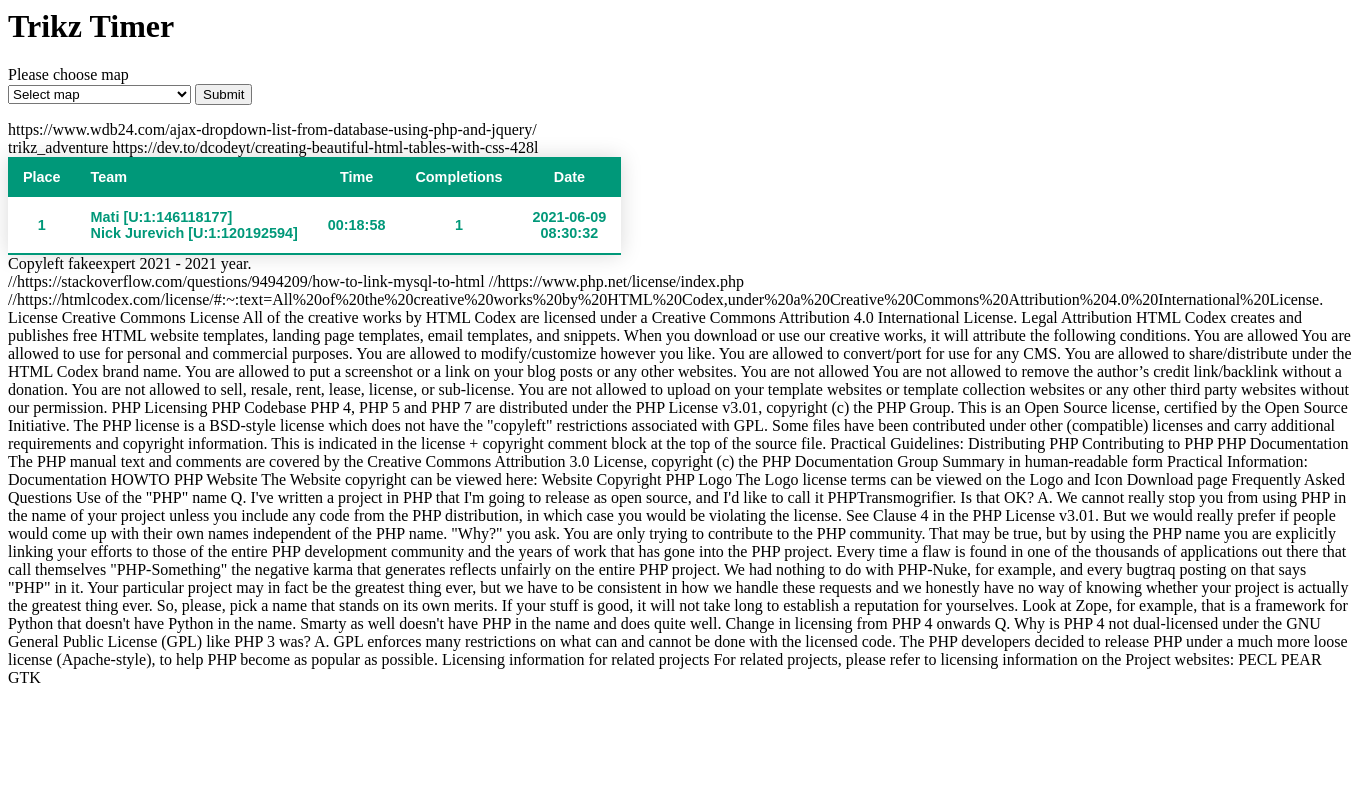
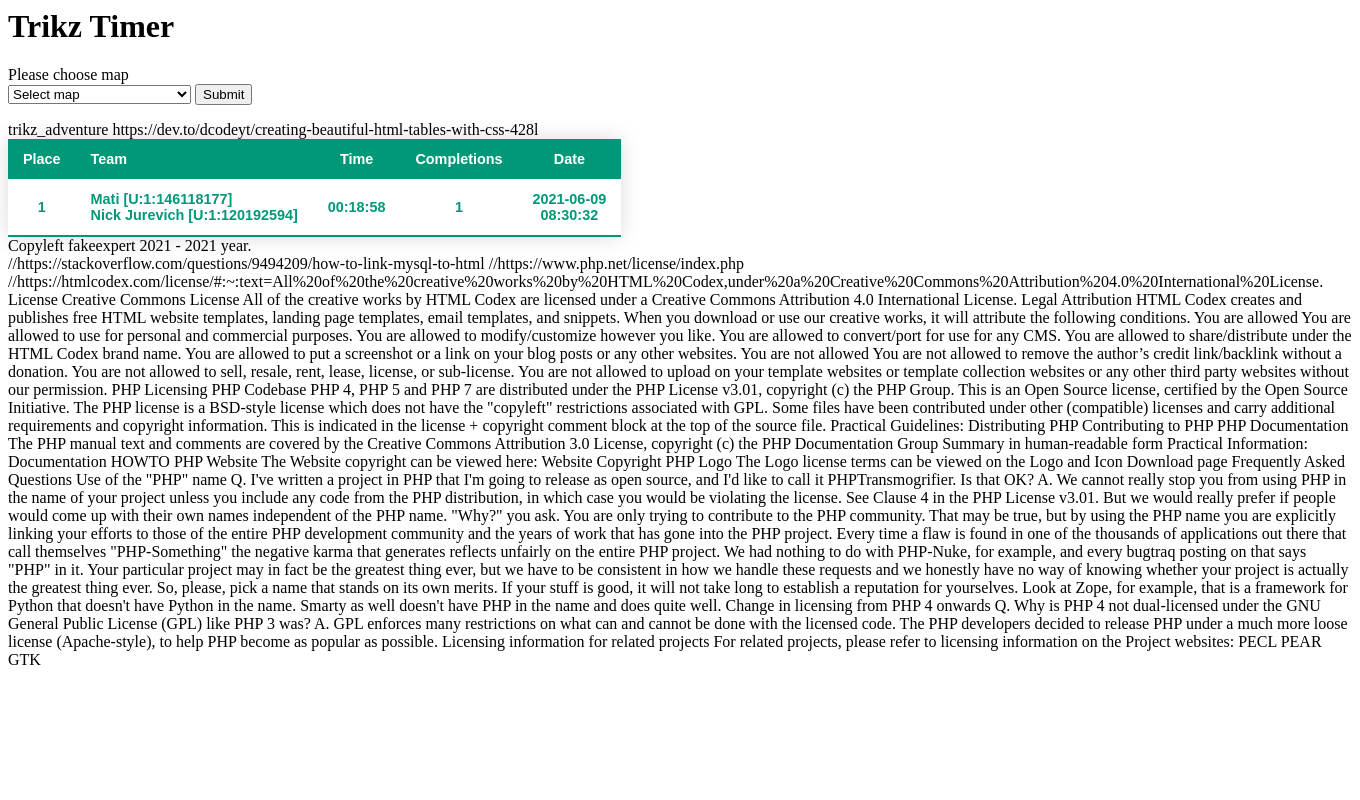
Before and after one commit to DeadSurfer/trikz, a PHP site: page /index5.php in a window 1360 px wide. Run offline with PHP 8.4, Linux system fonts and the light colour scheme; data comes from the database, SQL or seed files in the repository; data that the repository does not hold is empty; some libraries are stand-ins or nearby versions.

Commit message:
Update index5.php

```diff
--- a/index5.php
+++ b/index5.php
@@ -135,7 +135,7 @@
 						?>
 					</select>
 		<input type = submit value = Submit></form>
-		https://www.wdb24.com/ajax-dropdown-list-from-database-using-php-and-jquery/<br>
+		<!--https://www.wdb24.com/ajax-dropdown-list-from-database-using-php-and-jquery/<br>-->
 	<?php
 	//$next = $_POST['next'];
 	//$next = 0;
```
